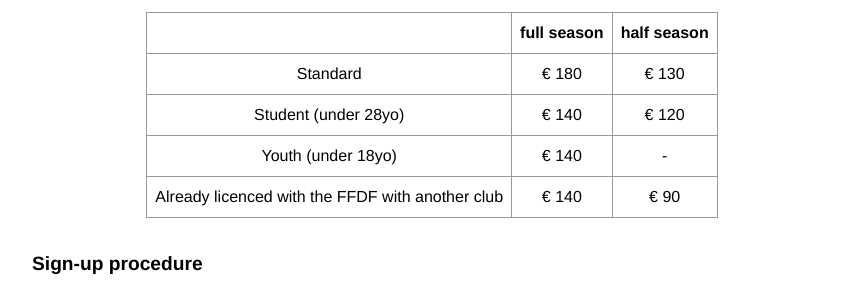
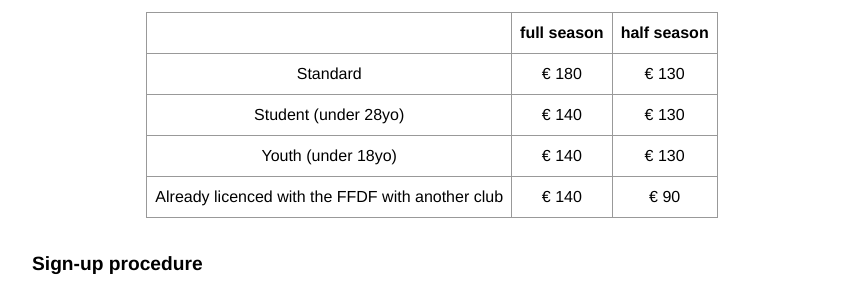
Before and after one commit to ahouhpuc/ahouhpuc.github.io, a Jekyll site: the page built from sign-up.html, in a window 1280 px wide. Shown: the part 354-652 px from the top of the page, without its empty margins (208-1070 px from the left). Built offline with Jekyll 4.4.1, drawn with Linux system fonts in a browser that asks for light colours.

Commit message:
update pricing

```diff
--- a/inscription.html
+++ b/inscription.html
@@ -25,12 +25,12 @@ description: Les inscriptions au Ah Ouh Puc sont ouvertes en début de saison en
   <tr>
     <td>Étudiant (28 ans max.)</td>
     <td>140&nbsp;€</td>
-    <td>120&nbsp;€</td>
+    <td>130&nbsp;€</td>
   </tr>
   <tr>
     <td>Junior (moins de 18 ans)</td>
     <td>140&nbsp;€</td>
-    <td>-</td>
+    <td>130&nbsp;€</td>
   </tr>
   <tr>
     <td>Déjà licencié FFDF dans un autre club</td>
--- a/sign-up.html
+++ b/sign-up.html
@@ -26,12 +26,12 @@ description: Our Ah Ouh Puc Ultimate seasons extends from September 1 to August
   <tr>
     <td>Student (under 28yo)</td>
     <td>€&nbsp;140</td>
-    <td>€&nbsp;120</td>
+    <td>€&nbsp;130</td>
   </tr>
   <tr>
     <td>Youth (under 18yo)</td>
     <td>€&nbsp;140</td>
-    <td>-</td>
+    <td>€&nbsp;130</td>
   </tr>
   <tr>
     <td>Already licenced with the FFDF with another club</td>
```
